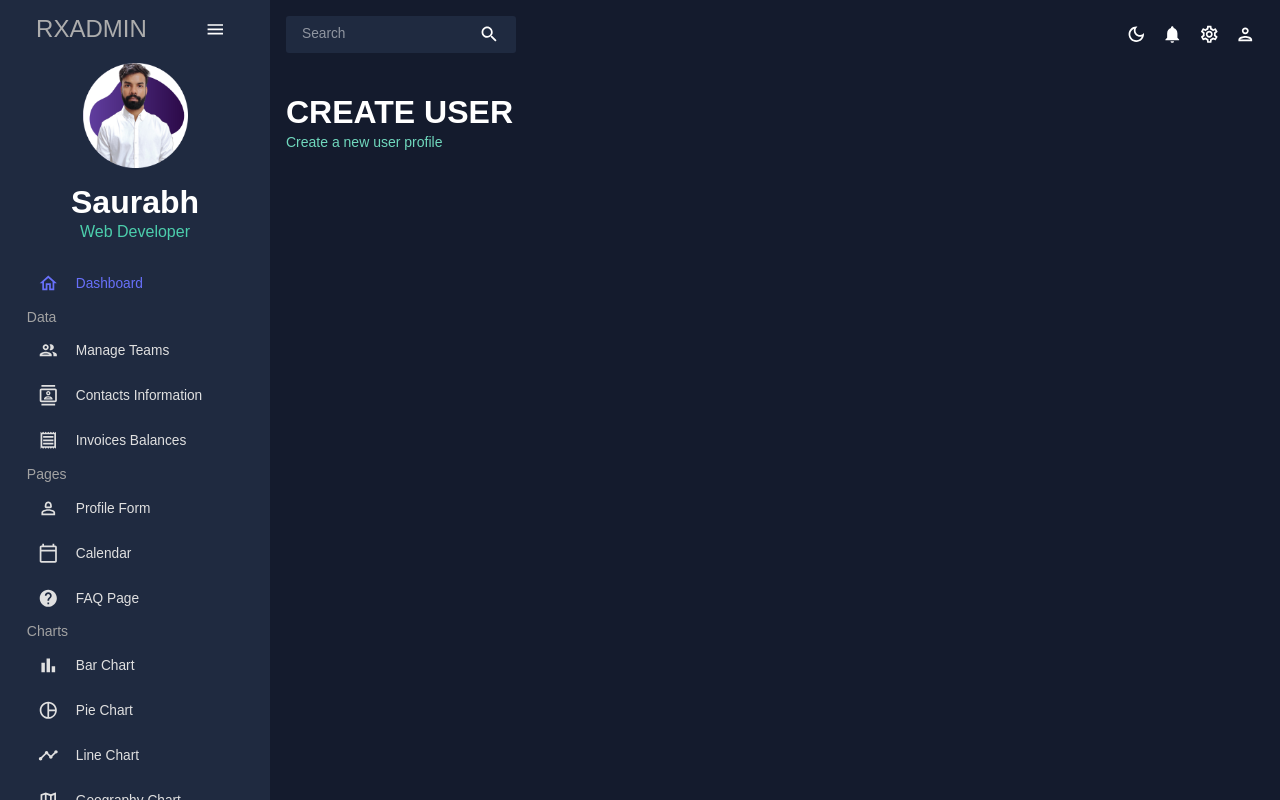
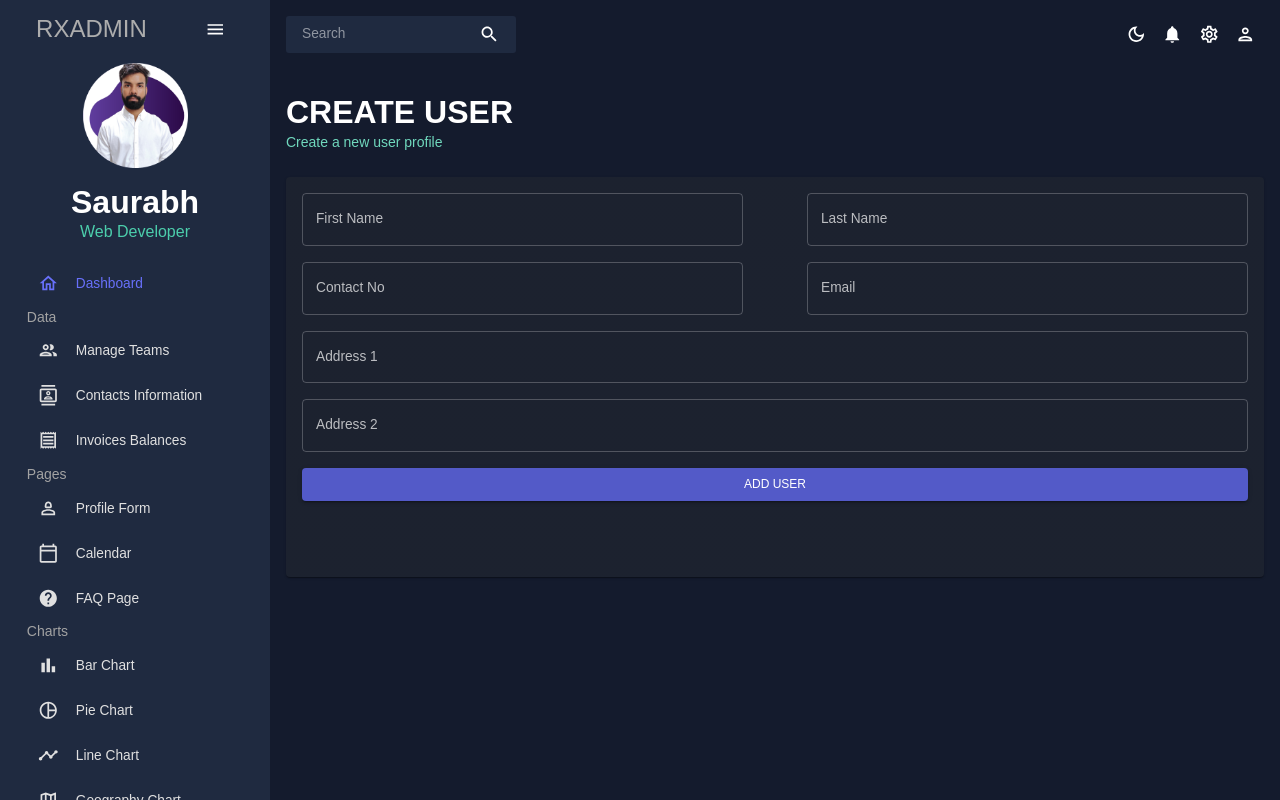
Before and after one commit to saurabhmehta1601/react-admin-dashboard-1, a React (Vite) app: page /form in a window 1280 px wide. Built offline with nearby package versions, Linux system fonts and the light colour scheme.

Commit message:
feat: add addusre page

```diff
--- a/src/scenes/form/index.tsx
+++ b/src/scenes/form/index.tsx
@@ -1,11 +1,123 @@
+import { Box, Button, Paper, TextField, useTheme } from '@mui/material'
 import Header from '../../components/Header'
+import { Formik } from "formik"
+import * as yup from "yup"
+import { tokens } from '../../theme'
+
+
 
 const Form = () => {
+  const theme = useTheme()
+  const colors = tokens(theme.palette.mode)
+
+  const addNewUser = () => {
+    // TODO: add logic to add new user
+  }
+
   return (
-    <div>
+    <Box>
       <Header heading='CREATE USER' subHeading='Create a new user profile' />
-    </div>
+
+      <Formik
+        initialValues={initialValues}
+        onSubmit={addNewUser}
+        validationSchema={userFormSchema}
+      >
+        {({ values, errors, touched, handleBlur, handleChange, handleSubmit }) => (
+          <form onSubmit={handleSubmit}>
+            <Paper sx={{ minHeight: "50vh", bgcolor: colors.primary[600], p: 2 }}>
+
+              <Box display={"flex"} flexDirection={"column"} rowGap={2}>
+
+                <Box display={"flex"} width={"100%"} columnGap={8}>
+                  <TextField
+                    name='firstName'
+                    value={values.firstName}
+                    error={!!touched.firstName && !!errors.firstName}
+                    helperText={touched.firstName && errors.firstName}
+                    onBlur={handleBlur}
+                    onChange={handleChange}
+                    label="First Name"
+                    sx={{ flex: 1 }}
+                  />
+                  <TextField
+                    name='lastName'
+                    value={values.lastName}
+                    error={!!touched.lastName && !!errors.lastName}
+                    helperText={touched.lastName && errors.lastName}
+                    onBlur={handleBlur}
+                    onChange={handleChange}
+                    label="Last Name"
+                    sx={{ flex: 1 }}
+                  />
+                </Box>
+
+                <Box display={"flex"} width={"100%"} columnGap={8}>
+                  <TextField
+                    name='contact'
+                    value={values.contact}
+                    error={!!touched.contact && !!errors.contact}
+                    helperText={touched.contact && errors.contact}
+                    onBlur={handleBlur}
+                    onChange={handleChange}
+                    label="Contact No"
+                    sx={{ flex: 1 }}
+                  />
+                  <TextField
+                    name='email'
+                    value={values.email}
+                    label="Email"
+                    error={!!touched.email && !!errors.email}
+                    helperText={touched.email && errors.email}
+                    onBlur={handleBlur}
+                    onChange={handleChange}
+                    sx={{ flex: 1 }}
+                  />
+                </Box>
+
+                <TextField
+                  name='address1'
+                  value={values.address1}
+                  label="Address 1"
+                  error={!!touched.address1 && !!errors.address1}
+                  helperText={touched.address1 && errors.address1}
+                  onBlur={handleBlur}
+                  onChange={handleChange}
+                />
+                <TextField
+                  name='address2'
+                  value={values.address2}
+                  label="Address 2"
+                  error={!!touched.address2 && !!errors.address2}
+                  helperText={touched.address2 && errors.address2}
+                  onBlur={handleBlur}
+                  onChange={handleChange}
+                />
+                <Button type='submit' variant='contained' sx={{ bgcolor: colors.blueAccent[600] }}>
+                  Add User
+                </Button>
+              </Box>
+            </Paper>
+          </form>
+        )}
+      </Formik>
+    </Box >
   )
 }
 
 export default Form
+
+const initialValues = {
+  firstName: "", lastName: "", email: "", contact: "", address1: "", address2: ""
+}
+
+const phoneRegex = /^\s*(?:\+?(\d{1,3}))?[-. (]*(\d{3})[-. )]*(\d{3})[-. ]*(\d{4})(?: *x(\d+))?\s*$/
+
+const userFormSchema = yup.object().shape({
+  firstName: yup.string().required("required"),
+  lastName: yup.string().required("required"),
+  email: yup.string().email("invalid email address").required("required"),
+  contact: yup.string().matches(phoneRegex, "phone number is not valid").required("required"),
+  address1: yup.string().required("required"),
+  address2: yup.string().required("required"),
+})
```
